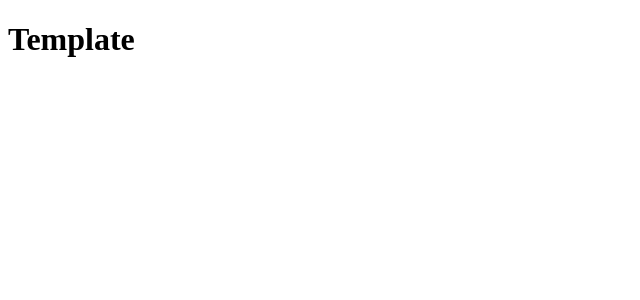
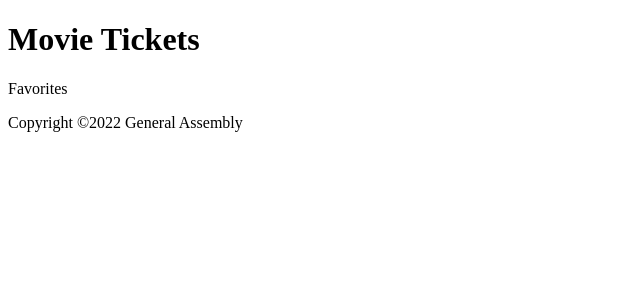
Before and after one commit to breadfan18/movie-tickets-frontend, a React (Create React App) app: page /favorites in a window 1280 px wide. Shown: the top 300 px of the page, without its empty margins (0-640 px from the left). Built offline with nearby package versions, Linux system fonts and the light colour scheme.

Commit message:
basic routes

```diff
--- a/src/App.js
+++ b/src/App.js
@@ -1,13 +1,43 @@
 // IMPORT useState
 import React, { useState } from "react";
+import { Route, Switch } from 'react-router-dom';
+import Header from "./components/Header";
+import Footer from "./components/Footer";
 import "./index.css";
 
 export default function App() {
 
   // test
   return (
-    <div className="App">
-      <h1>Template</h1>
+    <div>
+      <Header />
+      <main>
+        {
+          <>
+            <Switch>
+              <Route
+                exact path='/'
+                render={() => 'Home'}
+              />
+              <Route
+                exact path='/theaters'
+                render={() => 'Theaters'}
+              />
+              <Route
+                exact path='/search'
+                render={() => 'Search'}
+              />
+              <Route
+                exact path='/favorites'
+                render={() => 'Favorites'}
+              />
+
+            </Switch>
+          </>
+        }
+      </main>
+      <Footer />
     </div>
+
   );
 }
--- /dev/null
+++ b/src/components/Footer.js
@@ -0,0 +1,10 @@
+const Footer = props => {
+    return (
+        <footer>
+            <p>Copyright &copy;2022 General Assembly</p>
+        </footer>
+    )
+
+}
+
+export default Footer;
--- a/src/components/Header.js
+++ b/src/components/Header.js
@@ -1,10 +1,9 @@
 import { Link } from 'react-router-dom';
 
 const Header = props => {
-    // console.log(props, 'are header props')
     return (
         <header>
-            <h1>Header Page</h1>
+            <h1>Movie Tickets</h1>
         </header>
     )
 }
```
